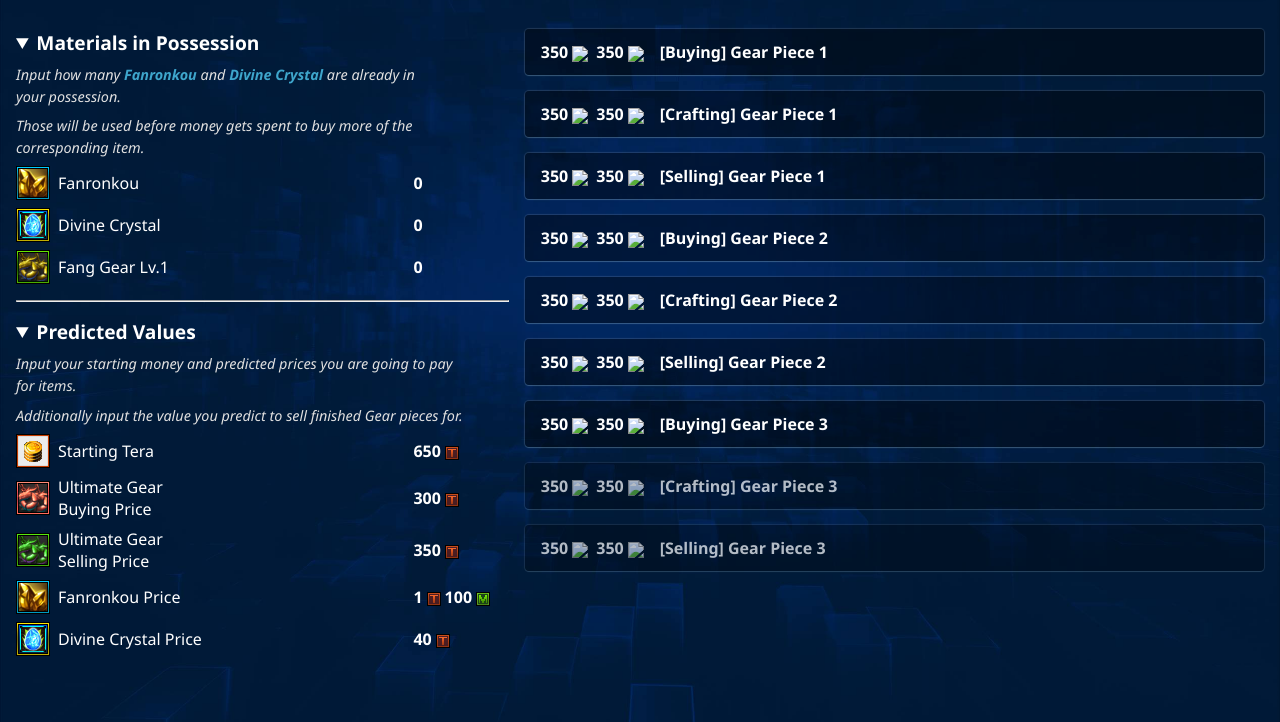
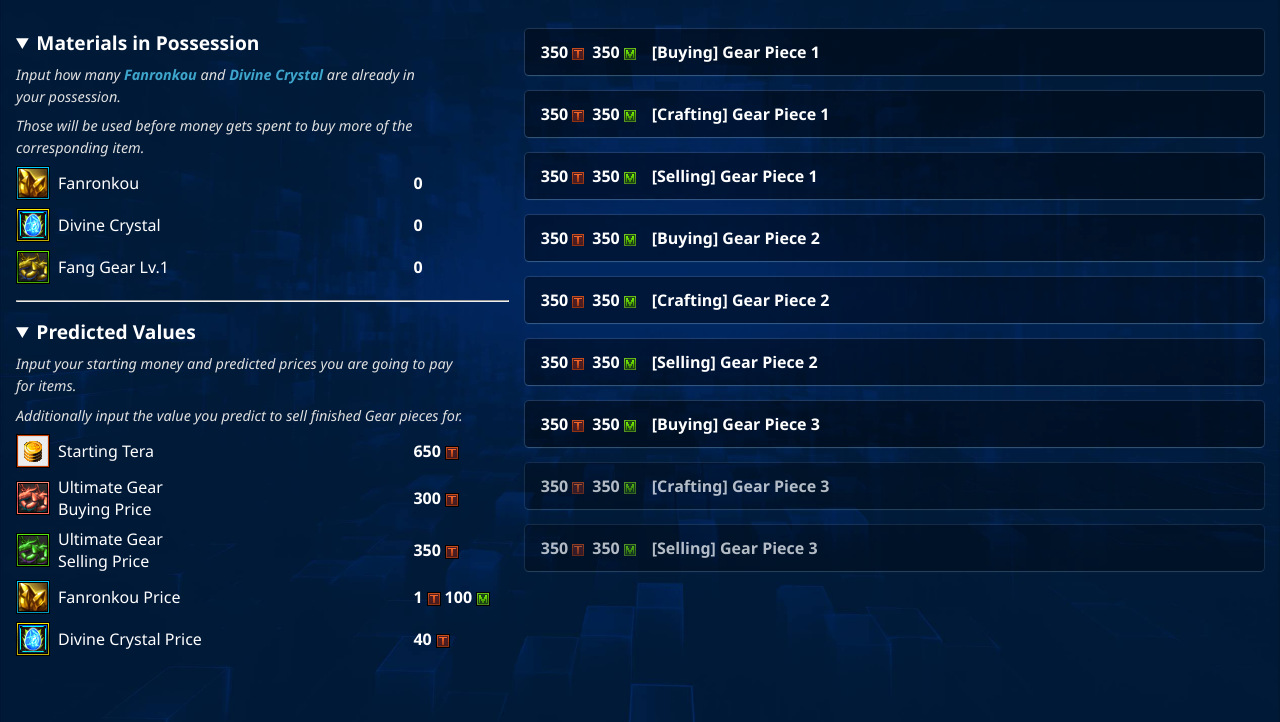
Before and after one commit to JustNeku/dmw-fang-calc, a plain HTML site: page index.html in a window 1280 px wide. Shown: the part 78-800 px from the top of the page. Drawn offline with Linux system fonts and the light colour scheme; the site is published under a folder, as on GitHub Pages, so addresses that start at the root find nothing; a script that the page names is missing.

Commit message:
path relative

```diff
--- a/index.html
+++ b/index.html
@@ -7,7 +7,7 @@
     <title>Fanglongmon Gear Calculator</title>
     <link href="https://fonts.googleapis.com/css2?family=Roboto:wght@400;500;700&display=swap" rel="stylesheet">
     <link rel="stylesheet" href="style.css">
-    <link rel="shortcut icon" href="/assets/Fanglongmon's_Ancient_Earring_Lv.webp" type="image/x-icon">
+    <link rel="shortcut icon" href="./assets/Fanglongmon's_Ancient_Earring_Lv.webp" type="image/x-icon">
     <script type="importmap">
         {
             "imports": {
@@ -89,64 +89,64 @@
             <div class="outputs">
                 <details id="out-bgp1">
                     <summary>
-                        <span id="out-bgp1-tera">350</span><img src="/assets/Currency_Tera.webp">
-                        <span id="out-bgp1-mega">350</span><img src="/assets/Currency_Mega.webp">
+                        <span id="out-bgp1-tera">350</span><img src="./assets/Currency_Tera.webp">
+                        <span id="out-bgp1-mega">350</span><img src="./assets/Currency_Mega.webp">
                         <span>[Buying] Gear Piece 1</span>
                     </summary>
                 </details>
                 <details id="out-cgp1">
                     <summary>
-                        <span id="out-cgp1-tera">350</span><img src="/assets/Currency_Tera.webp">
-                        <span id="out-cgp1-mega">350</span><img src="/assets/Currency_Mega.webp">
+                        <span id="out-cgp1-tera">350</span><img src="./assets/Currency_Tera.webp">
+                        <span id="out-cgp1-mega">350</span><img src="./assets/Currency_Mega.webp">
                         <span>[Crafting] Gear Piece 1</span>
                     </summary>
                 </details>
                 <details id="out-sgp1">
                     <summary>
-                        <span id="out-sgp1-tera">350</span><img src="/assets/Currency_Tera.webp">
-                        <span id="out-sgp1-mega">350</span><img src="/assets/Currency_Mega.webp">
+                        <span id="out-sgp1-tera">350</span><img src="./assets/Currency_Tera.webp">
+                        <span id="out-sgp1-mega">350</span><img src="./assets/Currency_Mega.webp">
                         <span>[Selling] Gear Piece 1</span>
                     </summary>
                 </details>
                 <details id="out-bgp2">
                     <summary>
-                        <span id="out-bgp2-tera">350</span><img src="/assets/Currency_Tera.webp">
-                        <span id="out-bgp2-mega">350</span><img src="/assets/Currency_Mega.webp">
+                        <span id="out-bgp2-tera">350</span><img src="./assets/Currency_Tera.webp">
+                        <span id="out-bgp2-mega">350</span><img src="./assets/Currency_Mega.webp">
                         <span>[Buying] Gear Piece 2</span>
                     </summary>
                 </details>
                 <details id="out-cgp2">
                     <summary>
-                        <span id="out-cgp2-tera">350</span><img src="/assets/Currency_Tera.webp">
-                        <span id="out-cgp2-mega">350</span><img src="/assets/Currency_Mega.webp">
+                        <span id="out-cgp2-tera">350</span><img src="./assets/Currency_Tera.webp">
+                        <span id="out-cgp2-mega">350</span><img src="./assets/Currency_Mega.webp">
                         <span>[Crafting] Gear Piece 2</span>
                     </summary>
                 </details>
                 <details id="out-sgp2">
                     <summary>
-                        <span id="out-sgp2-tera">350</span><img src="/assets/Currency_Tera.webp">
-                        <span id="out-sgp2-mega">350</span><img src="/assets/Currency_Mega.webp">
+                        <span id="out-sgp2-tera">350</span><img src="./assets/Currency_Tera.webp">
+                        <span id="out-sgp2-mega">350</span><img src="./assets/Currency_Mega.webp">
                         <span>[Selling] Gear Piece 2</span>
                     </summary>
                 </details>
                 <details id="out-bgp3">
                     <summary>
-                        <span id="out-bgp3-tera">350</span><img src="/assets/Currency_Tera.webp">
-                        <span id="out-bgp3-mega">350</span><img src="/assets/Currency_Mega.webp">
+                        <span id="out-bgp3-tera">350</span><img src="./assets/Currency_Tera.webp">
+                        <span id="out-bgp3-mega">350</span><img src="./assets/Currency_Mega.webp">
                         <span>[Buying] Gear Piece 3</span>
                     </summary>
                 </details>
                 <details id="out-cgp3" class="optional">
                     <summary>
-                        <span id="out-cgp3-tera">350</span><img src="/assets/Currency_Tera.webp">
-                        <span id="out-cgp3-mega">350</span><img src="/assets/Currency_Mega.webp">
+                        <span id="out-cgp3-tera">350</span><img src="./assets/Currency_Tera.webp">
+                        <span id="out-cgp3-mega">350</span><img src="./assets/Currency_Mega.webp">
                         <span>[Crafting] Gear Piece 3</span>
                     </summary>
                 </details>
                 <details id="out-sgp3" class="optional">
                     <summary>
-                        <span id="out-sgp3-tera">350</span><img src="/assets/Currency_Tera.webp">
-                        <span id="out-sgp3-mega">350</span><img src="/assets/Currency_Mega.webp">
+                        <span id="out-sgp3-tera">350</span><img src="./assets/Currency_Tera.webp">
+                        <span id="out-sgp3-mega">350</span><img src="./assets/Currency_Mega.webp">
                         <span>[Selling] Gear Piece 3</span>
                     </summary>
                 </details>
--- a/script.js
+++ b/script.js
@@ -230,8 +230,8 @@ const buildMoney = (value) => {
     let mega = Math.abs(Math.round((value % 1) * 1000));
 
     return `
-        <span>${leadingZero(tera)}</span><img src='/assets/Currency_Tera.webp'>
-        <span>${leadingZero(mega)}</span><img src='/assets/Currency_Mega.webp'>
+        <span>${leadingZero(tera)}</span><img src='./assets/Currency_Tera.webp'>
+        <span>${leadingZero(mega)}</span><img src='./assets/Currency_Mega.webp'>
     `
 }
 
```
